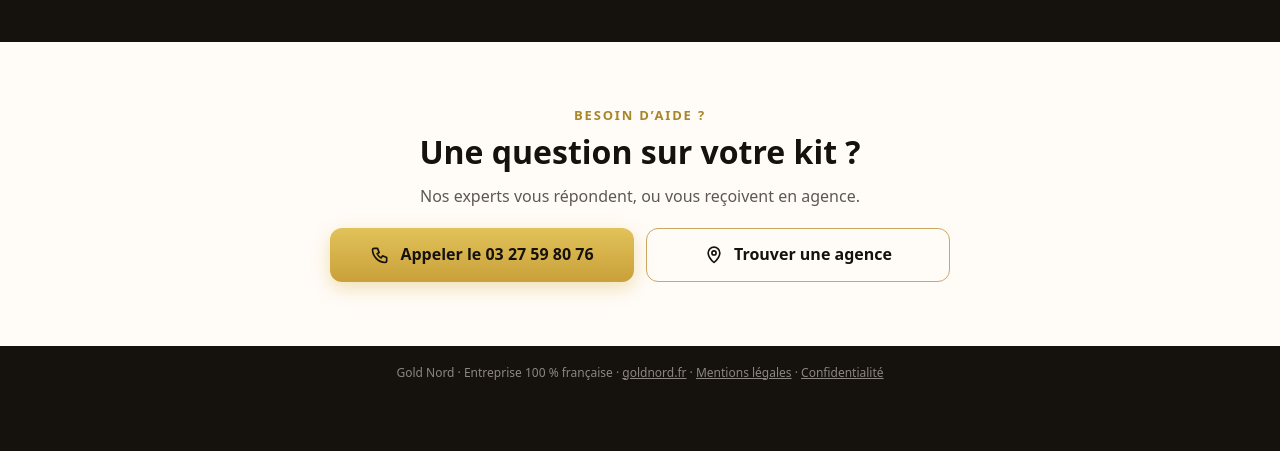
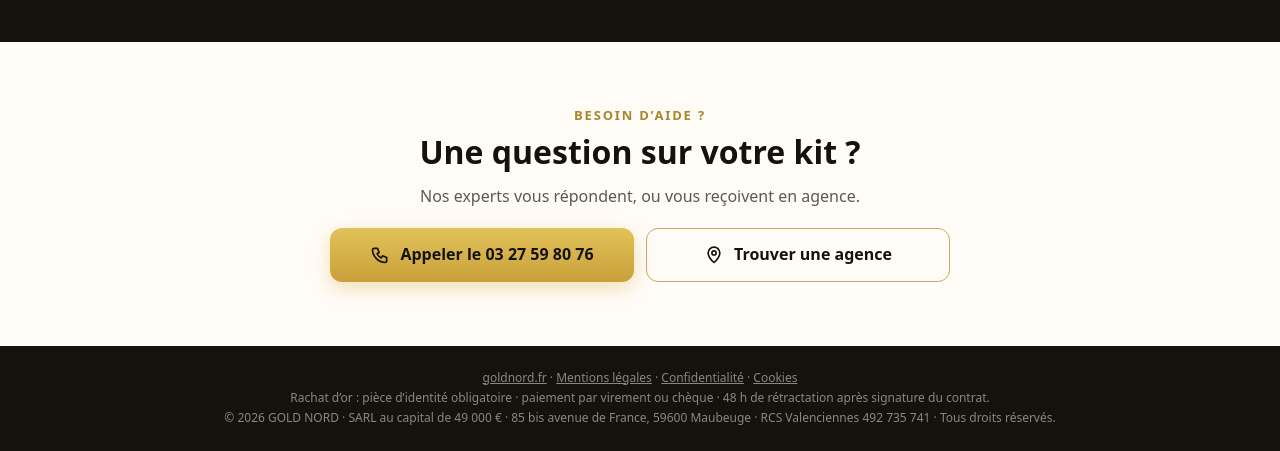
Before and after one commit to bamoum086-png/metatrend-llc, a plain HTML site: page demo/goldnord-bfmtv/merci/index.html in a window 1280 px wide. Shown: the part 1373-1824 px from the top of the page. Before the commit the page ends 1773 px from the top, so only its background shows below. Drawn offline with Linux system fonts and the light colour scheme.

Commit message:
Gold Nord merci V2: legal footer

```diff
--- a/demo/goldnord-bfmtv/merci/index.html
+++ b/demo/goldnord-bfmtv/merci/index.html
@@ -63,7 +63,7 @@ font-family:"Montserrat","Poppins",system-ui,-apple-system,"Segoe UI",Roboto,Ari
 /* ---------- AIDE ---------- */
 #gn84t .gn84t-help{display:grid;grid-template-columns:minmax(0,1fr);gap:12px;max-width:620px;margin:0 auto}
 #gn84t .gn84t-helpt{text-align:center;color:#5d5852;margin:-12px auto 20px;max-width:520px}
-#gn84t .gn84t-legal{font-size:12px;color:#8b8680;text-align:center;padding:18px 20px;background:var(--t-ink)}
+#gn84t .gn84t-legal{font-size:12px;line-height:1.7;color:#8b8680;text-align:center;padding:22px 20px;background:var(--t-ink)}
 #gn84t .gn84t-legal a{text-decoration:underline}
 @keyframes gn84tdraw{to{stroke-dashoffset:0}}
 @media (min-width:820px){
@@ -138,7 +138,7 @@ I.tick+
 '<a class="gn84t-btn gn84t-btn-gold" href="'+tel(C.phone)+'" data-gn84t="call">'+I.phone+' Appeler le '+esc(C.phone)+'</a>'+
 '<a class="gn84t-btn gn84t-btn-line" href="'+esc(C.agenciesUrl)+'" data-gn84t="agency">'+I.pin+' Trouver une agence</a>'+
 '</div></div></section>'+
-'<p class="gn84t-legal">Gold Nord · Entreprise 100 % française · <a href="'+esc(C.homeUrl)+'">goldnord.fr</a> · <a href="'+esc(C.legalUrl)+'">Mentions légales</a> · <a href="'+esc(C.privacyUrl)+'">Confidentialité</a></p>';
+'<p class="gn84t-legal"><a href="'+esc(C.homeUrl)+'">goldnord.fr</a> · <a href="'+esc(C.legalUrl)+'">Mentions légales</a> · <a href="'+esc(C.privacyUrl)+'">Confidentialité</a> · <a href="https://goldnord.fr/politique-de-cookies-ue/">Cookies</a><br>Rachat d’or : pièce d’identité obligatoire · paiement par virement ou chèque · 48 h de rétractation après signature du contrat.<br>© '+new Date().getFullYear()+' GOLD NORD · SARL au capital de 49 000 € · 85 bis avenue de France, 59600 Maubeuge · RCS Valenciennes 492 735 741 · Tous droits réservés.</p>';
 track(C.events.view,{lead:store("gn84_lead")==="1"?"oui":"non"});
 root.addEventListener("click",function(e){var a=e.target.closest("[data-gn84t]");if(!a)return;var k=a.getAttribute("data-gn84t");
 if(k==="instagram"||k==="facebook")track(C.events.social,{reseau:k,position:"merci"});
```
